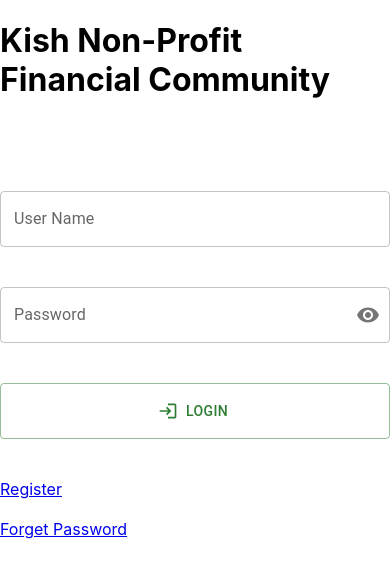
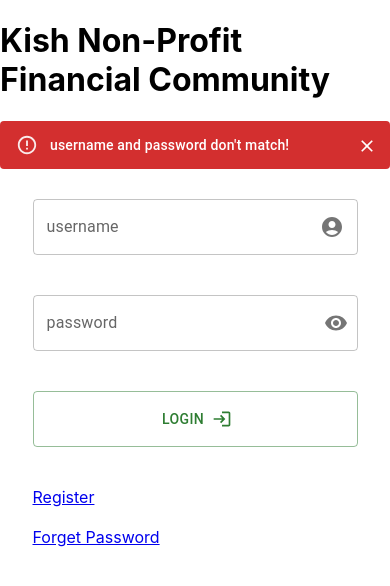
Before and after one commit to ArmanSaffari/loan-project, a React (Create React App) app: page / in a window 390 px wide. Both pictures are taken after a click on the button "LOGIN". Shown: the top 586 px of the page. Built offline with nearby package versions, Linux system fonts and the light colour scheme.

Commit message:
alert added and responsive parameters changed abit

```diff
--- a/src/pages/home/index.js
+++ b/src/pages/home/index.js
@@ -1,18 +1,19 @@
 import React from "react";
 import { Link } from "react-router-dom";
-import { Button, TextField, Grid } from '@mui/material';
-import LoginOutlinedIcon from '@mui/icons-material/LoginOutlined';
-import Box from '@mui/material/Box';
-import IconButton from '@mui/material/IconButton';
-import Input from '@mui/material/Input';
-import FilledInput from '@mui/material/FilledInput';
-import OutlinedInput from '@mui/material/OutlinedInput';
-import InputLabel from '@mui/material/InputLabel';
-import InputAdornment from '@mui/material/InputAdornment';
-import FormHelperText from '@mui/material/FormHelperText';
-import FormControl from '@mui/material/FormControl';
-import Visibility from '@mui/icons-material/Visibility';
-import VisibilityOff from '@mui/icons-material/VisibilityOff';
+import { Button,
+    TextField,
+    Grid,
+    Alert,
+    Collapse,
+    IconButton,
+    OutlinedInput,
+    InputLabel,
+    InputAdornment,
+    FormControl } from '@mui/material';
+import LoginIcon from '@mui/icons-material/Login';
+import VisibilityIcon from '@mui/icons-material/Visibility';
+import AccountCircleIcon from '@mui/icons-material/AccountCircle';
+import VisibilityOffIcon from '@mui/icons-material/VisibilityOff';
 
 function Home() {
     const [values, setValues] = React.useState({
@@ -22,6 +23,11 @@ function Home() {
         weightRange: '',
         showPassword: false,
     });
+
+    const [logInAlert, setLogInAlert] = React.useState({
+        text: "",
+        show: false
+    })
 
     const handleChange = (prop) => (event) => {
         setValues({ ...values, [prop]: event.target.value });
@@ -38,6 +44,22 @@ function Home() {
         event.preventDefault();
     };
 
+    const logInHandler = () => {
+        /*
+        1. send inputed data to the server (API??)
+        2. on server error --> show the feedback
+        3. on valid username and password
+            --> route to "/myProfile"
+            --> send data of the user to myProfile
+
+        */
+        setLogInAlert(() => {
+            return {
+                text: "username and password don't match!",
+                show: true
+            }
+        });
+    }
 
     return (
         <>
@@ -49,17 +71,36 @@ function Home() {
                         justifyContent: 'center',
                         margin: 'auto'
                     }}>
-                    <Grid item xs={12} sm={6} md={4} sx={{margin: "50px 0"}}>
+                    <Grid item xs={12} sm={10}>
+                        <Collapse in={logInAlert.show}>
+                            <Alert
+                            severity="error"
+                            variant='filled'
+                            onClose={() => {
+                                setLogInAlert({
+                                    ...logInAlert,
+                                    show: false
+                                });
+                            }}
+                            >{logInAlert.text}</Alert>
+                        </Collapse>
+                    </Grid>
+
+                    <Grid item xs={10} sm={6} md={4} lg={3} sx={{margin: "10px"}}>
 
                         <TextField
-                            id="outlined-basic"
-                            label="User Name"
+                            id="username-input"
+                            label="username"
                             variant="outlined"
                             sx={{
                                 width: '100%',
-                                margin: '20px 0'
+                                margin: '20px 0',
                             }}
-                            color="success"/>
+                            color="success"
+                            InputProps={{
+                                endAdornment: <InputAdornment position="end"><AccountCircleIcon /></InputAdornment>,
+                              }}
+                            />
 
                         <FormControl
                             sx={{
@@ -68,9 +109,9 @@ function Home() {
                                 }}
                             variant="outlined"
                             color="success">
-                            <InputLabel htmlFor="outlined-adornment-password">Password</InputLabel>
+                            <InputLabel htmlFor="password-input">password</InputLabel>
                             <OutlinedInput
-                                id="outlined-adornment-password"
+                                id="password-input"
                                 type={values.showPassword ? 'text' : 'password'}
                                 value={values.password}
                                 onChange={handleChange('password')}
@@ -82,7 +123,7 @@ function Home() {
                                     onMouseDown={handleMouseDownPassword}
                                     edge="end"
                                     >
-                                    {values.showPassword ? <VisibilityOff /> : <Visibility />}
+                                    {values.showPassword ? <VisibilityOffIcon /> : <VisibilityIcon />}
                                     </IconButton>
                                 </InputAdornment>
                                 }
@@ -92,13 +133,15 @@ function Home() {
 
                         <Button
                             variant="outlined"
-                            startIcon={<LoginOutlinedIcon />}
+                            endIcon={<LoginIcon  />}
                             sx={{
                                 width: '100%',
                                 height: '56px',
-                                margin: '20px 0'
+                                margin: '20px 0',
                             }}
-                            color="success">Login</Button>
+                            color="success"
+                            onClick={logInHandler}>
+                        Login</Button>
                         <div style={{margin: '20px 0'}}>
                             <Link to="/Register">Register</Link>
                         </div>
```
